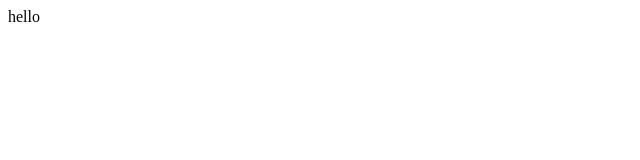
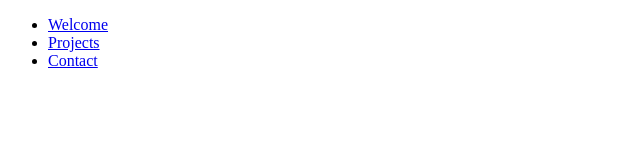
Before and after one commit to baaramatwit/Munir-Portfolio, a plain HTML site: page index.html in a window 1280 px wide. Shown: the whole page, without its empty margins (0-640 px from the left). Drawn offline with Linux system fonts and the light colour scheme.

Commit message:
Navbar built with links

```diff
--- a/index.html
+++ b/index.html
@@ -8,7 +8,15 @@
 </head>
 
 <body>
-    hello
+    <header>
+        <nav id="nav-bar">
+            <ul class="nav-links">
+                <li><a href=#welcome-section class="nav-link">Welcome</a></li>
+                <li><a href=#projects class="nav-link">Projects</a></li>
+                <li><a href=#contact class="nav-link">Contact</a></li>
+            </ul>
+        </nav>
+    </header>
 </body>
 
 </html>
```
